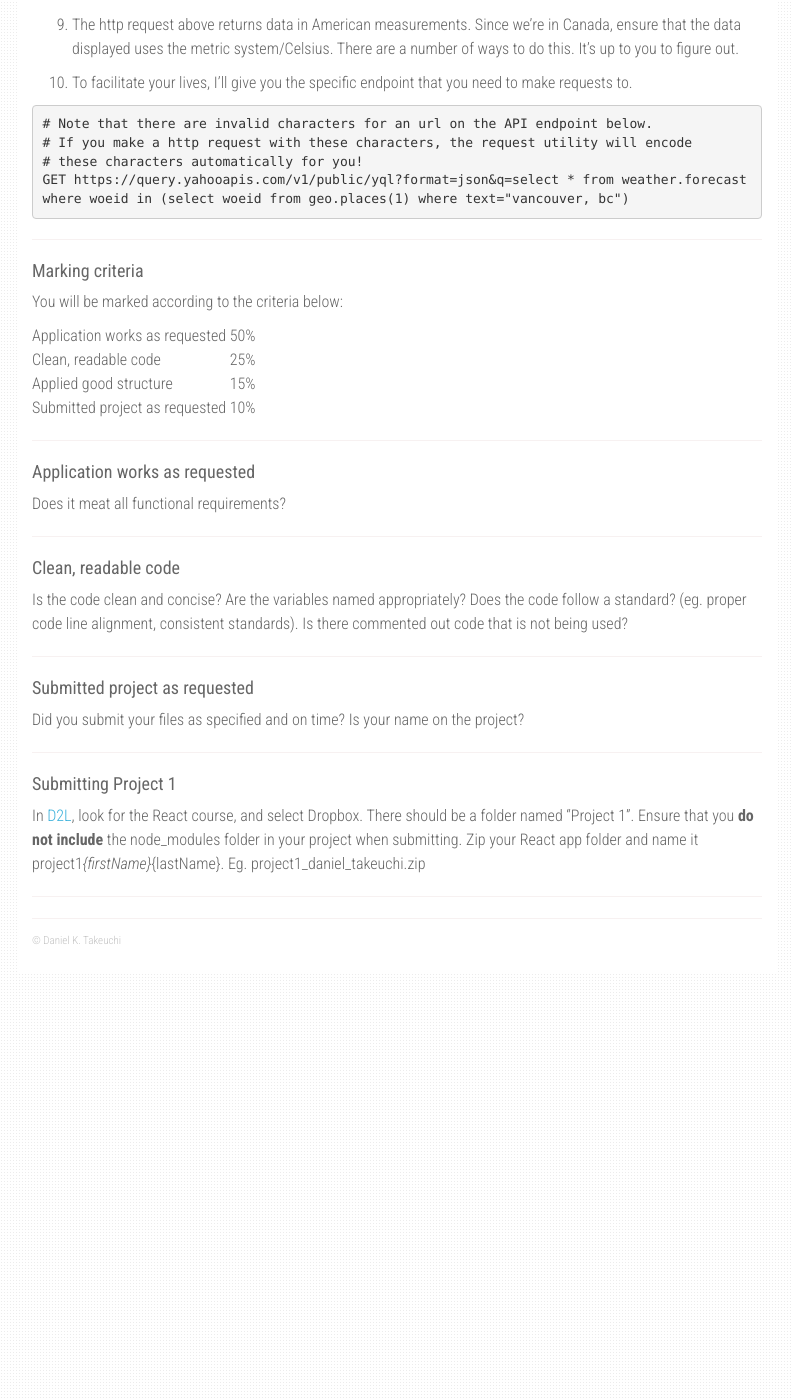
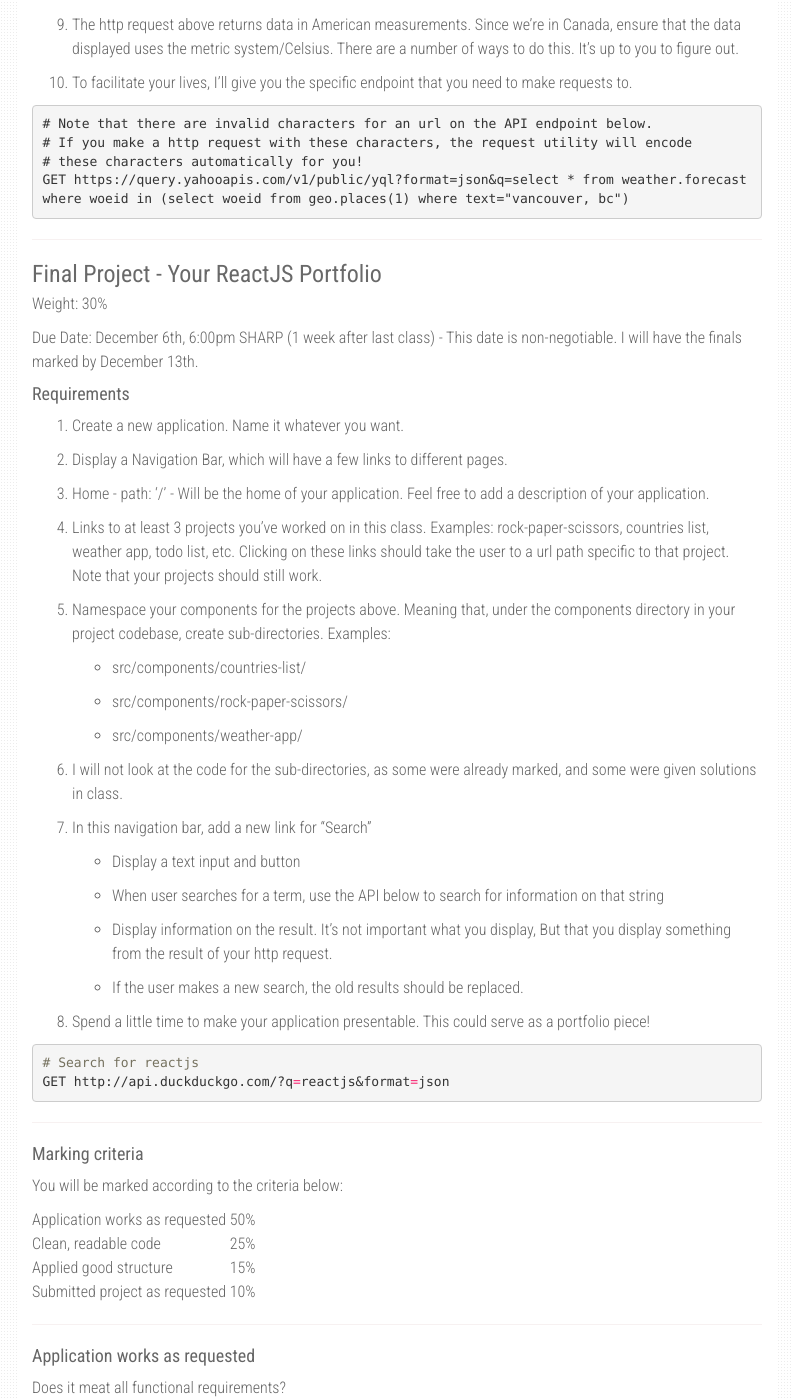
Before and after one commit to Julix91/COMP-2913, a Jekyll site: the page built from deliverables.md, in a window 1280 px wide and 1400 px high, scrolled down 1174 px. Shown: the whole window, without its empty margins (338-1131 px from the left). Built offline with Jekyll 4.4.1, drawn with Linux system fonts in a browser that asks for light colours; nearby versions of some CDN libraries; some of the changed text lies outside the part shown.

Commit message:
Add requirements for the Final Project

```diff
--- a/deliverables.md
+++ b/deliverables.md
@@ -67,6 +67,52 @@ GET https://query.yahooapis.com/v1/public/yql?format=json&q=select * from weathe
 
 ---
 
+### Final Project - Your ReactJS Portfolio
+
+Weight: 30%
+
+Due Date: December 6th, 6:00pm SHARP (1 week after last class) - This date is non-negotiable.
+I will have the finals marked by December 13th.
+
+#### Requirements
+
+1. Create a new application. Name it whatever you want.
+
+1. Display a Navigation Bar, which will have a few links to different pages.
+
+  1. Home - path: '/' - Will be the home of your application. Feel free to add a description of your application.
+
+  1. Links to at least 3 projects you've worked on in this class. Examples: rock-paper-scissors, countries list,  weather app, todo list, etc. Clicking on these links should take the user to a url path specific to that project. Note that your projects should still work.
+
+  1. Namespace your components for the projects above. Meaning that, under the components directory in your project codebase, create sub-directories. Examples:
+
+      - src/components/countries-list/
+
+      - src/components/rock-paper-scissors/
+
+      - src/components/weather-app/
+
+  1. I will not look at the code for the sub-directories, as some were already marked, and some were given solutions in class.
+
+1. In this navigation bar, add a new link for "Search"
+
+    - Display a text input and button
+
+    - When user searches for a term, use the API below to search for information on that string
+
+    - Display information on the result. It's not important what you display, But that you display something from the result of your http request.
+
+    - If the user makes a new search, the old results should be replaced.
+
+1. Spend a little time to make your application presentable. This could serve as a portfolio piece!
+
+{% highlight bash %}
+# Search for reactjs
+GET http://api.duckduckgo.com/?q=reactjs&format=json
+{% endhighlight %}
+
+---
+
 #### Marking criteria
 
 You will be marked according to the criteria below:
@@ -96,11 +142,11 @@ Did you submit your files as specified and on time? Is your name on the project?
 
 ---
 
-#### Submitting Project 1
+#### Submitting Projects/Final
 
-In [D2L](http://learn.bcit.ca), look for the React course, and select Dropbox. There should be a folder named "Project 1".
+In [D2L](http://learn.bcit.ca), look for the React course, and select Dropbox. There should be folders for each project.
 Ensure that you **do not include** the node_modules folder in your project when submitting.
-Zip your React app folder and name it project1_{firstName}_{lastName}.
+Zip your React app folder and name it {projectNumber}_{firstName}_{lastName}.
 Eg. project1_daniel_takeuchi.zip
 
 ---
```
